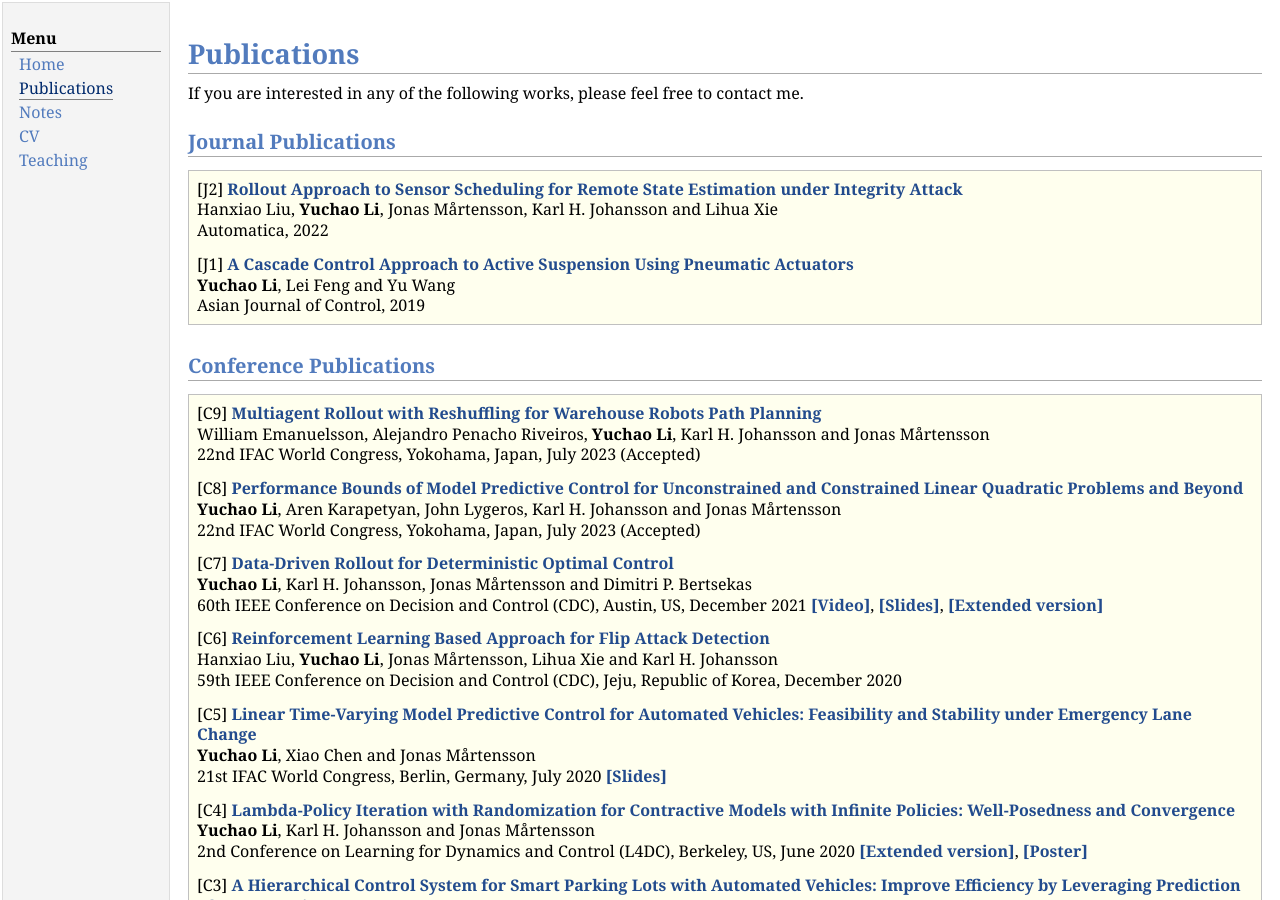
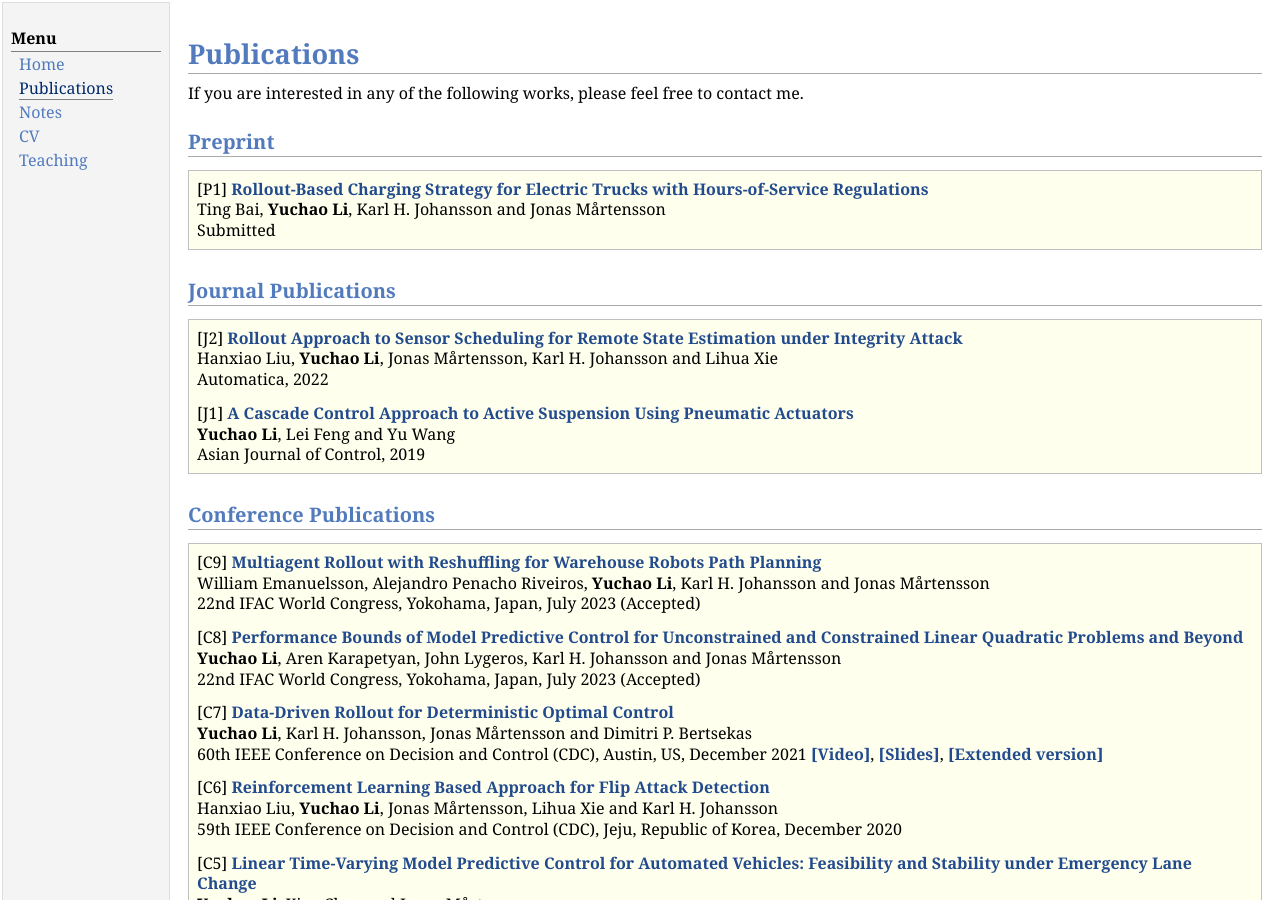
Before and after one commit to yuchaotaigu/yuchaotaigu.github.io, a Jekyll site: the page research.html, which Jekyll copies as it is, in a window 1280 px wide and 900 px high. Built offline with Jekyll 4.4.1, drawn with Linux system fonts in a browser that asks for light colours; comment, search, counter and statistics services are not loaded.

Commit message:
LCSS ROLLOUT 23

```diff
--- a/research.html
+++ b/research.html
@@ -28,6 +28,15 @@ urchinTracker();
 <td id="layout-content">
 <h1>Publications</h1>
 If you are interested in any of the following works, please feel free to contact me.
+
+
+<h2>Preprint</h2>
+<div class="infoblock">
+<div class="blockcontent">
+<p>[P1] <a href="https://arxiv.org/abs/2303.08895"><b>Rollout-Based Charging Strategy for Electric Trucks with Hours-of-Service Regulations</b></a> <br />
+Ting Bai, <b>Yuchao Li</b>, Karl H. Johansson and Jonas Mårtensson <br />
+ Submitted</p>
+  </div></div>
 
 <h2>Journal Publications</h2>
 <div class="infoblock">
```
